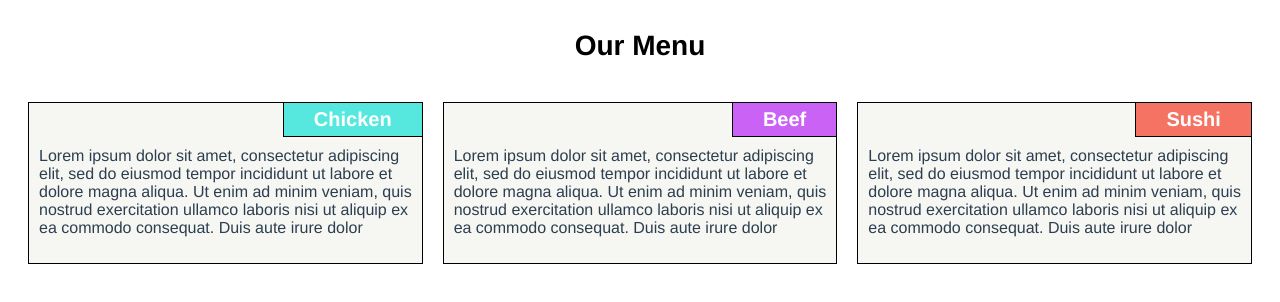
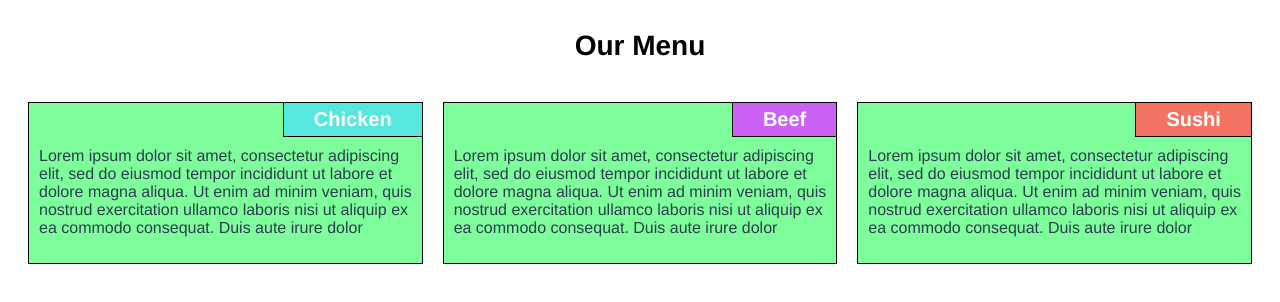
Before and after one commit to quantumcomputations/coursera-test, a plain HTML site: page mod2-solution/index.html in a window 1280 px wide. Drawn offline with Linux system fonts and the light colour scheme.

Commit message:
bg color change

```diff
--- a/mod2-solution/style.css
+++ b/mod2-solution/style.css
@@ -17,7 +17,7 @@ h1 {
   border: 1px solid #000;
   padding:0 10px 10px 10px;
   margin: 10px;
-  background-color: #F6F7F2;
+  background-color: #7DFE9B;
 }
 
 
```
Also changed, not shown: newsite/index.html (+1 -1 lines).
